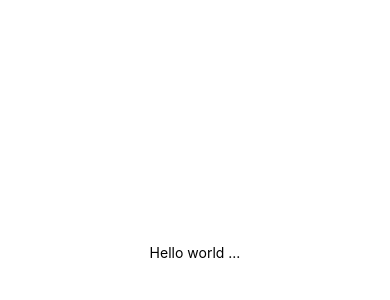
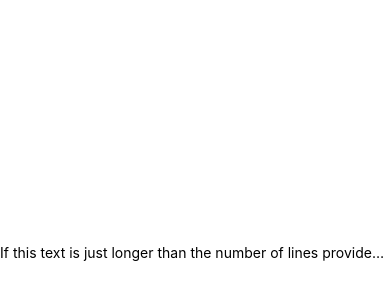
Before and after one commit to JoeMakuta/Mobile_login_react_native, a React Native app: screen / in a window 390 px wide. Shown: the part 170-470 px from the top of the page. Built offline with nearby package versions, Linux system fonts and the light colour scheme.

Commit message:
Text component

```diff
--- a/App.js
+++ b/App.js
@@ -1,14 +1,22 @@
 // import { StatusBar } from "expo-status-bar";
-import { StyleSheet,  Text, View } from "react-native";
+import { StyleSheet, Text, View } from "react-native";
 import { SafeAreaView } from "react-native-web";
 
 // import { TextInput } from "react-native-web";
 
 export default function App() {
   return (
-    <SafeAreaView style={styles.container}>
-      <Text>Hello world ...</Text>
-    </SafeAreaView>
+    <View style={styles.container}>
+      <Text
+        numberOfLines={1}
+        onPress={() => {
+          console.log("The text is pressed ...");
+        }}
+      >
+        If this text is just longer than the number of lines provided, it will
+        get trunked and this prop will add ... at the end of the line.
+      </Text>
+    </View>
   );
 }
 
```
